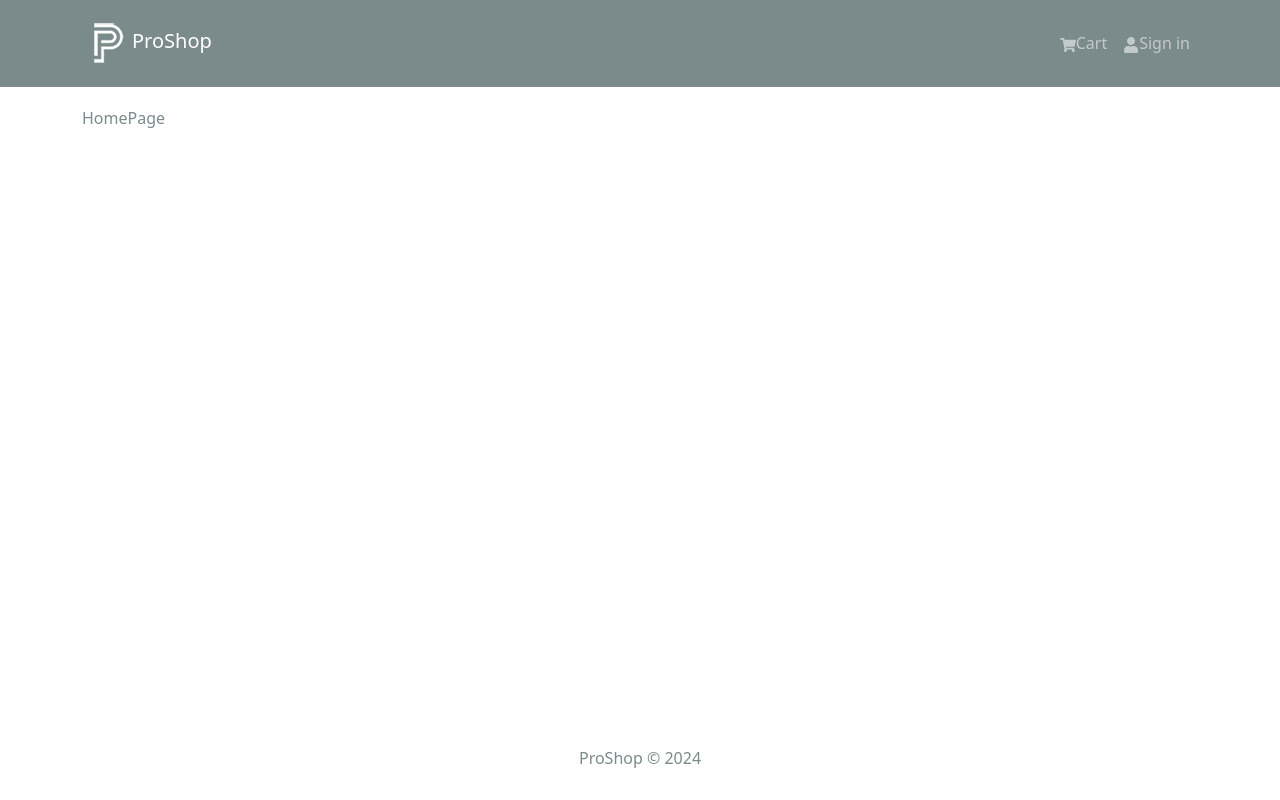
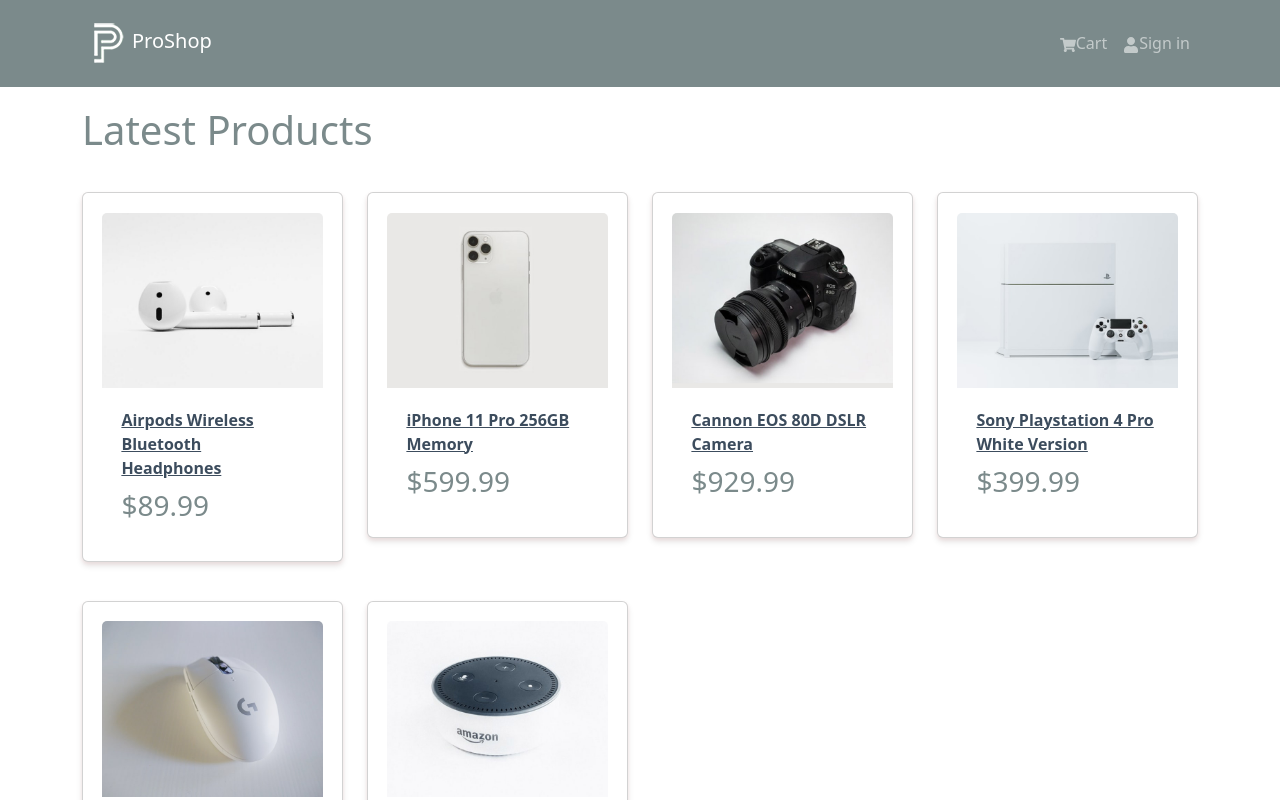
Before and after one commit to MarshallNickolauson/proshop, a React (Vite) app in the folder frontend/: page / in a window 1280 px wide. Shown: the top 800 px of the page. Built offline with nearby package versions, Linux system fonts and the light colour scheme.

Commit message:
add: product component

```diff
--- a/frontend/src/App.jsx
+++ b/frontend/src/App.jsx
@@ -1,7 +1,7 @@
 import { Route, createBrowserRouter, createRoutesFromElements, RouterProvider } from 'react-router-dom'
 import MainLayout from './layouts/MainLayout'
-import NotFoundPage from './pages/NotFoundPage';
-import HomePage from './pages/HomePage';
+import NotFoundPage from './screens/NotFoundPage';
+import HomePage from './screens/HomePage';
 
 function App() {
 
--- /dev/null
+++ b/frontend/src/components/Product.jsx
@@ -0,0 +1,23 @@
+import { Card } from "react-bootstrap"
+
+const Product = ({ product }) => {
+    return (
+        <Card className="my-3 p-3 rounded">
+            <a href={`/product/${product._id}`}>
+                <Card.Img src={product.image} variant="top" />
+            </a>
+            <Card.Body>
+                <a href={`/product/${product._id}`}>
+                    <Card.Title as="div">
+                        <strong>{product.name}</strong>
+                </Card.Title>
+                </a>
+                <Card.Text as="h3">
+                    ${product.price}
+                </Card.Text>
+            </Card.Body>
+        </Card>
+    )
+}
+
+export default Product
--- a/frontend/src/pages/HomePage.jsx
+++ /dev/null
@@ -1,9 +0,0 @@
-const HomePage = () => {
-  return (
-    <>
-      HomePage
-    </>
-  )
-}
-
-export default HomePage
--- /dev/null
+++ b/frontend/src/screens/HomePage.jsx
@@ -0,0 +1,20 @@
+import { Row, Col } from 'react-bootstrap';
+import products from '../products.js';
+import Product from '../components/Product.jsx';
+
+const HomePage = () => {
+  return (
+    <>
+      <h1>Latest Products</h1>
+      <Row>
+        {products.map((product) => (
+          <Col sm={12} md={6} lg={4} xl={3}>
+            <Product key={product._id} product={product} />
+          </Col>
+        ))}
+      </Row>
+    </>
+  )
+}
+
+export default HomePage
```
Also changed, not shown: frontend/src/screens/NotFoundPage.jsx (renamed from frontend/src/pages/NotFoundPage.jsx).
